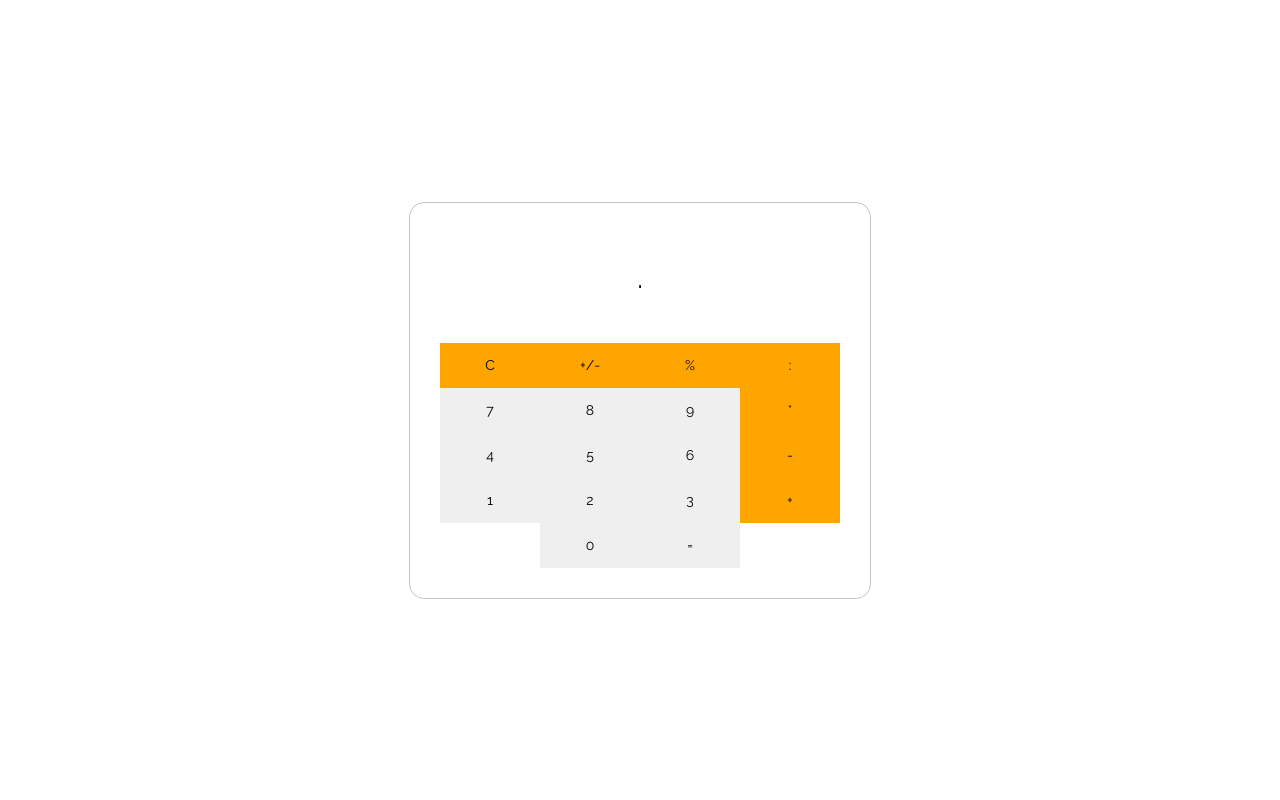
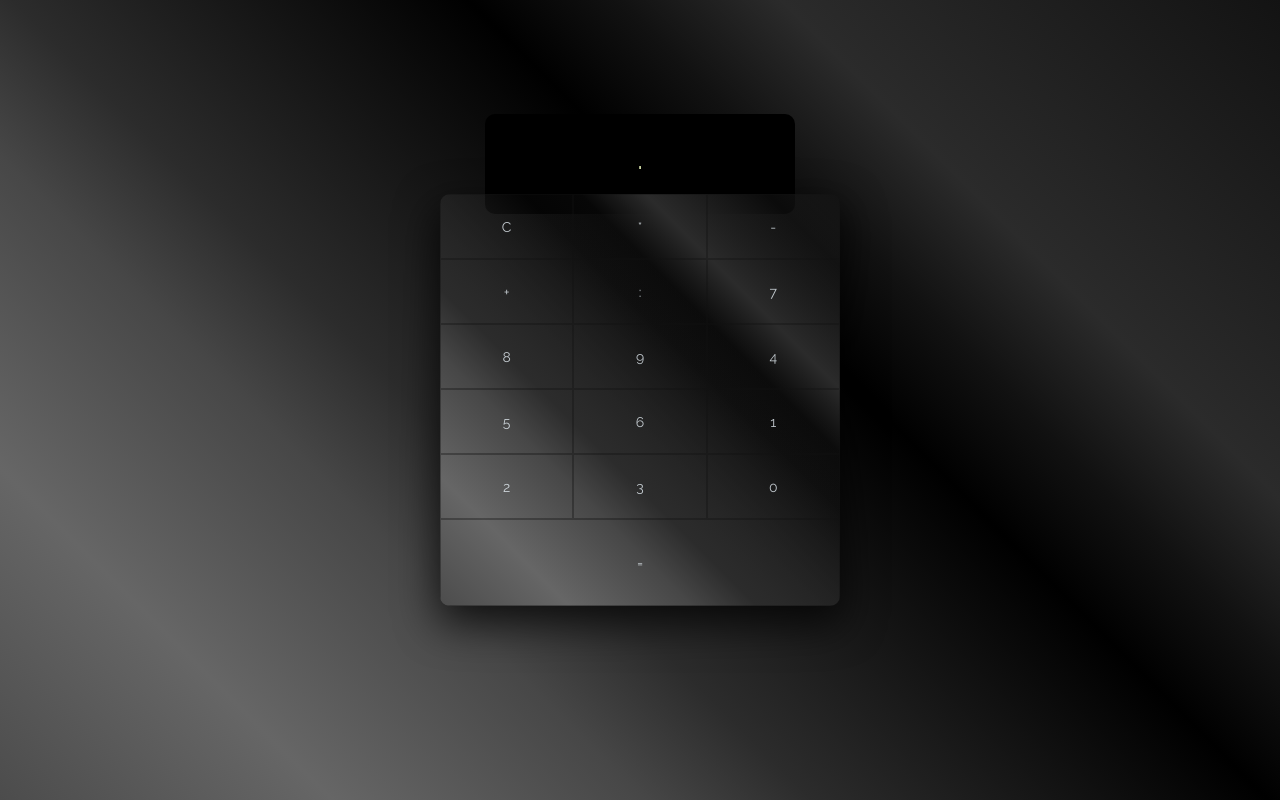
Before and after one commit to jakub84/react-calc, a React app: page / in a window 1280 px wide. Built offline with nearby package versions, Linux system fonts and the light colour scheme.

Commit message:
Add styles

```diff
--- a/src/components/keyboard.js
+++ b/src/components/keyboard.js
@@ -2,23 +2,26 @@ import React from 'react'
 const Keyboard = (props) => (
     <div className="keyboard-container">
        <input type="button" onClick={props.getValueBtn} className="special" value="C"/>
-       <input type="button" onClick={props.getValueBtn} className="special" value="+/-"/>
-       <input type="button" onClick={props.getValueBtn} className="special" value="%"/>
+       <input type="button" onClick={props.getValueBtn} className="special" value="*"/>
+       <input type="button" onClick={props.getValueBtn} className="special" value="-"/>
+       <input type="button" onClick={props.getValueBtn} className="special" value="+"/>
+       {/* <input type="button" onClick={props.getValueBtn} className="special" value="+/-"/> */}
+       {/* <input type="button" onClick={props.getValueBtn} className="special" value="%"/> */}
        <input type="button" onClick={props.getValueBtn} className="special" value=":"/>
        <input type="button" onClick={props.getValueBtn} value="7"/>
        <input type="button" onClick={props.getValueBtn} value="8"/>
        <input type="button" onClick={props.getValueBtn} value="9"/>
-       <input type="button" onClick={props.getValueBtn} className="special" value="*"/>
+
        <input type="button" onClick={props.getValueBtn} value="4"/>
        <input type="button" onClick={props.getValueBtn} value="5"/>
        <input type="button" onClick={props.getValueBtn} value="6"/>
-       <input type="button" onClick={props.getValueBtn} className="special" value="-"/>
+
        <input type="button" onClick={props.getValueBtn} value="1"/>
        <input type="button" onClick={props.getValueBtn} value="2"/>
        <input type="button" onClick={props.getValueBtn} value="3"/>
-       <input type="button" onClick={props.getValueBtn} className="special" value="+"/>
+
        <input type="button" onClick={props.getValueBtn} value="0"/>
-       <input type="button" onClick={props.getValueBtn} value="="/>
+       <input type="button equalBtn" onClick={props.getValueBtn} value="="/>
 
     </div>
 );
--- a/src/styles/_app.scss
+++ b/src/styles/_app.scss
@@ -1,14 +1,18 @@
 .app {
+    position: relative;
     width: 100%;
     max-width: 400px;
-    min-width: 100px;
-    border: 1px solid rgb(194, 194, 194);
+
+    // border: 1px solid rgb(194, 194, 194);
     display: flex;
     flex-direction: column;
     flex-wrap: nowrap;
     justify-content: center;
     align-items: center;
     padding: 30px;
-    border-radius:15px;
+    // border-radius:15px;
     min-height: 200px;
+    @media (max-width: 600px) {
+        padding: 30px 0px;
+      }
 }
--- a/src/styles/_keyboard.scss
+++ b/src/styles/_keyboard.scss
@@ -1,38 +1,74 @@
 .keyboard-container {
+    border-radius:10px;
+    overflow: hidden;
     display: flex;
     flex-direction: row;
     flex-wrap: wrap;
     justify-content: center;
     align-items: center;
+    background: #4c4c4c;
+    /* Old browsers */
+    background: -moz-linear-gradient(45deg, #4c4c4c 0%, #666666 16%, #474747 31%, #474747 31%, #2c2c2c 39%, #000000 61%, #3f3f3f 68%, #2b2b2b 76%, #1c1c1c 91%, #131313 100%);
+    /* FF3.6-15 */
+    background: -webkit-linear-gradient(45deg, #4c4c4c 0%, #666666 16%, #474747 31%, #474747 31%, #2c2c2c 39%, #000000 61%, #111111 68%, #2b2b2b 76%, #1c1c1c 91%, #131313 100%);
+    /* Chrome10-25,Safari5.1-6 */
+    background: linear-gradient(45deg, #4c4c4c 0%, #666666 16%, #474747 31%, #474747 31%, #2c2c2c 39%, #1b1b1b2a 61%, #11111167 68%, #2b2b2b 76%, #1c1c1c63 91%, #131313 100%);
+    /* W3C, IE10+, FF16+, Chrome26+, Opera12+, Safari7+ */
+    filter: progid:DXImageTransform.Microsoft.gradient( startColorstr='#4c4c4c', endColorstr='#131313', GradientType=1);
+    /* IE6-9 fallback on horizontal gradient */
+    -webkit-box-shadow: 0px 15px 41px 2px rgba(0,0,0,0.75);
+-moz-box-shadow: 0px 15px 41px 2px rgba(0,0,0,0.75);
+box-shadow: 0px 15px 41px 2px rgba(0,0,0,0.75);
+    @media (max-width: 600px) {
+        background: none;
+        box-shadow: none;
+      }
+
     input {
+        flex-grow: 1;
+        background-color: transparent;
+        text-align: center;
         border: none;
         padding: 10px;
         font-size: 14px; // margin: 10px;
-        width: 25%;
-        height: 45px;
+        width: 33%;
+        height: 65px;
+        color: rgba(240, 248, 255, 0.767);
         cursor: pointer;
         outline: none;
+        border: 1px solid rgba(17, 17, 17, 0.37);
         &:hover {
-            background-color: black;
+            background-color: rgb(180, 39, 39);
             color: antiquewhite;
-            font-size: 18px;
-        }
-    }
-    .special {
-        background-color: orange;
-        border: none;
-        padding: 10px;
-        font-size: 14px; // margin: 10px;
-        width: 25%;
-        height: 45px;
-        cursor: pointer;
-        outline: none;
-        &:hover {
-            background-color: black;
-            color: antiquewhite;
-            font-size: 18px;
+            // font-size: 18px;
+            animation-name: keyAnimation;
+            animation-duration: 0.3s;
+            animation-iteration-count: 1;
+            animation-fill-mode: forwards;
+            animation-timing-function: ease-out;
         }
 
     }
+    .special {
+        // background-color: rgba(196, 196, 196, 0.664);
+        padding: 10px;
+        font-size: 14px; // margin: 10px;
+        height: 65px;
+        cursor: pointer;
+        outline: none; // &:hover {
+        //     background-color: black;
+        //     color: antiquewhite;
+        //     font-size: 18px;
+        // }
+    }
+    .equalBtn {
+        flex-grow: 1;
 
+    }
 }
+
+@keyframes keyAnimation {
+ 0% {font-size: 14px;}
+ 50% {font-size: 10px}
+ 100% { font-size: 23px}
+}
--- a/src/styles/main.scss
+++ b/src/styles/main.scss
@@ -7,6 +7,7 @@
 body * {
     transition: all 0.2s;
     font-family: 'Raleway', sans-serif;
+
 }
 
 body {
@@ -18,4 +19,14 @@ body {
     justify-content: center;
     align-items: center;
 
+           /* Old browsers */
+    background: -moz-linear-gradient(45deg, #4c4c4c 0%, #666666 16%, #474747 31%, #474747 31%, #2c2c2c 39%, #000000 61%, #111111 68%, #2b2b2b 76%, #1c1c1c 91%, #131313 100%);
+    /* FF3.6-15 */
+    background: -webkit-linear-gradient(45deg, #4c4c4c 0%, #666666 16%, #474747 31%, #474747 31%, #2c2c2c 39%, #000000 61%, #111111 68%, #2b2b2b 76%, #1c1c1c 91%, #131313 100%);
+    /* Chrome10-25,Safari5.1-6 */
+    background: linear-gradient(45deg, #4c4c4c 0%, #666666 16%, #474747 31%, #474747 31%, #2c2c2c 39%, #000000 61%, #111111 68%, #2b2b2b 76%, #1c1c1c 91%, #131313 100%);
+    /* W3C, IE10+, FF16+, Chrome26+, Opera12+, Safari7+ */
+    filter: progid:DXImageTransform.Microsoft.gradient( startColorstr='#4c4c4c', endColorstr='#131313', GradientType=1);
+    /* IE6-9 fallback on horizontal gradient */
+
 }
--- a/src/styles/output.scss
+++ b/src/styles/output.scss
@@ -1,13 +1,26 @@
 
 .output-container {
-    // background-color: red;
-    width: 100%;
+    position: absolute;
+    top: -50px;
+    z-index: -1;
+    width: 250px;
+    border-radius: 10px;
     text-align: center;
     padding: 30px;
     margin-bottom: 20px;
+       background-color: black;
+
+        @media (max-width: 600px) {
+            background: none;
+          }
     span {
+        // background-color: aqua;
+        display: inline-block;
         font-size: 30px;
         position: relative;
+        width: 100%;
+        height: 40px;
+        color: rgb(214, 224, 170);
     &:after{
         content:'';
         position: absolute;
@@ -16,14 +29,14 @@
         animation-name: output-animation;
         animation-duration: 1s;
         animation-iteration-count: infinite;
-        bottom: 0px;
+        bottom: 3px;
     }
     }
 }
 
 
 @keyframes output-animation {
-    0%   {background-color: black}
+    0%   {background-color: rgb(255, 248, 190)}
     50% {background-color: rgba(0, 0, 0, 0)}
-    100%   {background-color: black}
+    100%   {background-color: rgb(255, 248, 190)}
 }
```
